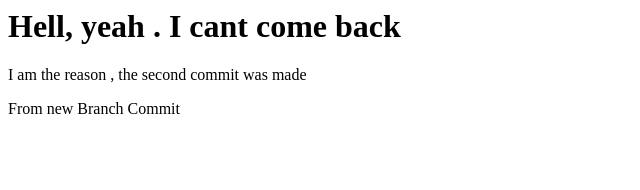
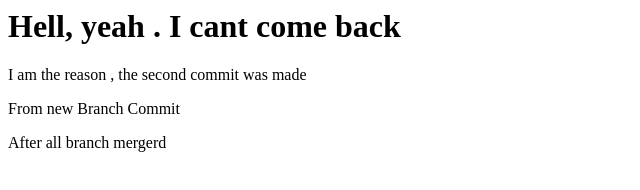
Before and after one commit to ashokseervi114/myChromeExtensions, a browser extension: page git_test/index.html in a window 1280 px wide. Shown: the whole page, without its empty margins (0-640 px from the left). Drawn offline with Linux system fonts and the light colour scheme.

Commit message:
Update index.html

```diff
--- a/git_test/index.html
+++ b/git_test/index.html
@@ -14,6 +14,10 @@
         </div>
 
         <p> From new Branch Commit</p>
+
+
+
+        <p>After all branch mergerd</p>
     </body>
 
 </html>
```
